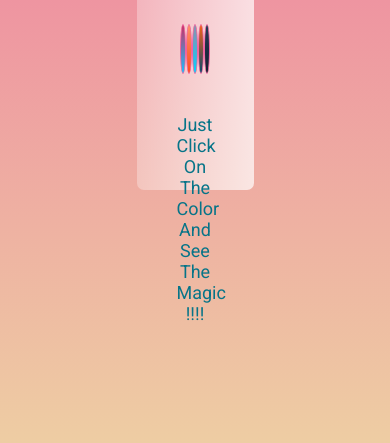
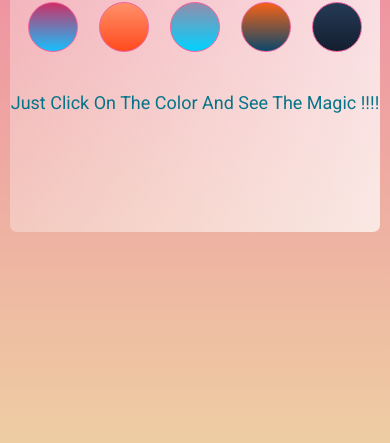
Before and after one commit to sam-suzzaman/BackgroundColorSwitcher, a plain HTML site: page index.html in a window 390 px wide. Shown: the part 401-844 px from the top of the page. Drawn offline with Linux system fonts and the light colour scheme.

Commit message:
Responsive Issues Fixed(v-1.1)

```diff
--- a/index.html
+++ b/index.html
@@ -17,11 +17,11 @@
         <div class="card">
             <h2>color switcher</h2>
             <div class="color-button">
-                <span class="button" id="color1"></span>
-                <span class="button" id="color2"></span>
-                <span class="button" id="color3"></span>
-                <span class="button" id="color4"></span>
-                <span class="button" id="color5"></span>
+                <span class="button col-3" id="color1"></span>
+                <span class="button col-3" id="color2"></span>
+                <span class="button col-3" id="color3"></span>
+                <span class="button col-3" id="color4"></span>
+                <span class="button col-3" id="color5"></span>
             </div>
             <h3>just click on the color and see the magic !!!!</h3>
         </div>
--- a/style.css
+++ b/style.css
@@ -25,11 +25,15 @@ body {
 
 .card {
     width: 30%;
-    height: 40%;
+    height: 50%;
     background: linear-gradient(to right, rgba(255, 255, 255, 0.3), rgba(255, 255, 255, 0.7));
     border-radius: 7px;
     padding: 50px 40px;
     text-align: center;
+    display: flex;
+    align-items: center;
+    justify-content: center;
+    flex-direction: column;
 }
 
 h2 {
@@ -42,7 +46,7 @@ h2 {
 }
 
 .color-button {
-    width: 80%;
+    width: 90%;
     margin: 0 auto;
     display: flex;
     justify-content: space-between;
@@ -85,3 +89,66 @@ h3 {
 #color5 {
     background: linear-gradient(to top, #141E30, #243B55);
 }
+
+
+
+
+/* ============================================
+            Responsive codes
+==============================================*/
+@media (max-width:1276px) {
+    .card {
+        width: 35%;
+    }
+}
+
+@media (max-width:1110px) {
+    .card {
+        width: 40%;
+    }
+}
+
+@media (max-width:960px) {
+    .card {
+        width: 45%;
+    }
+}
+
+@media (max-width:855px) {
+    .card {
+        width: 50%;
+    }
+}
+
+@media (max-width:796px) {
+    .card {
+        width: 60%;
+    }
+}
+
+@media (max-width:640px) {
+    .card {
+        width: 70%;
+    }
+}
+
+@media (max-width:555px) {
+    .card {
+        width: 70%;
+    }
+
+    h2 {
+        font-size: 27px;
+    }
+
+    .card {
+        padding: 50px 0;
+    }
+
+}
+
+@media (max-width:436px) {
+    .card {
+        width: 95%;
+    }
+}
```
